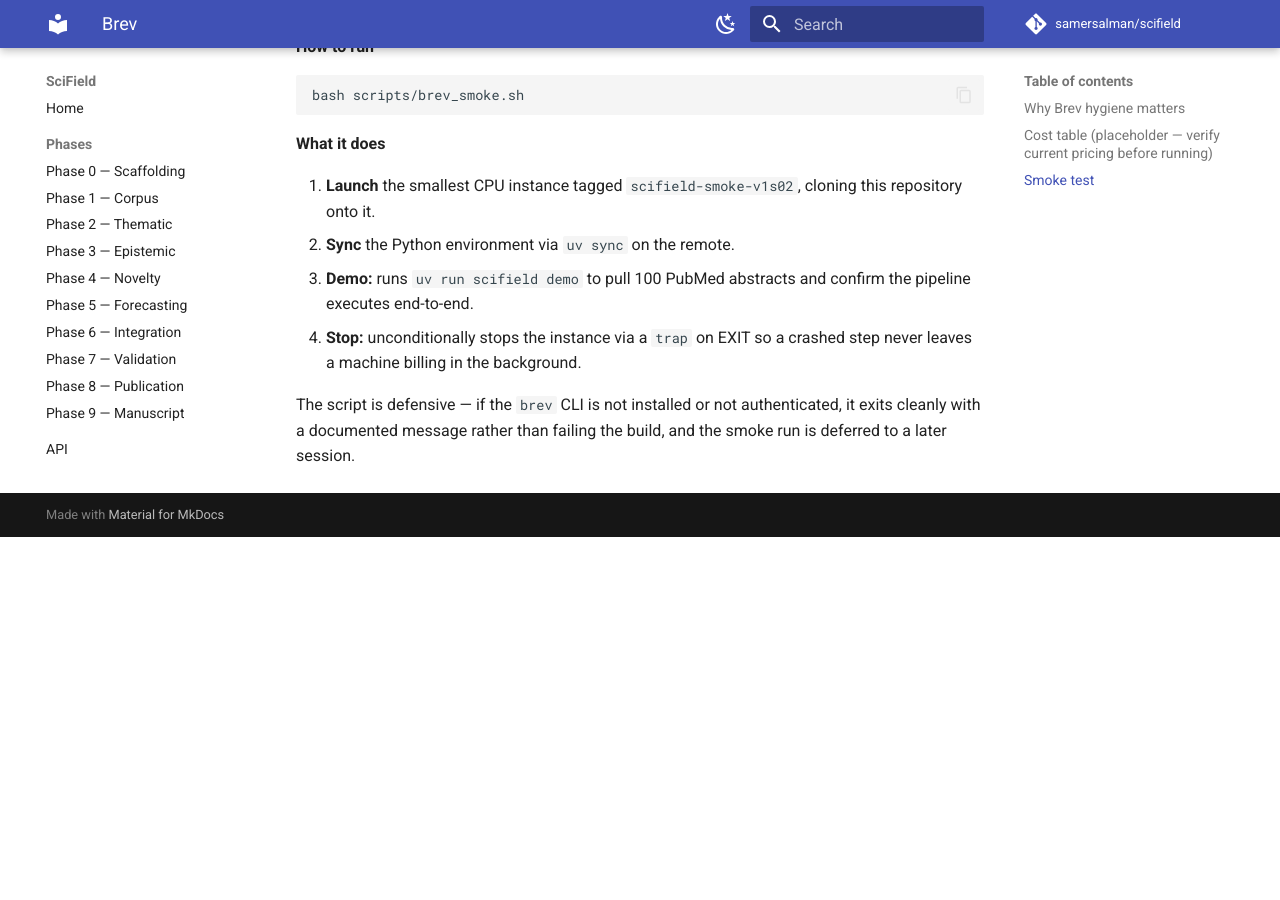
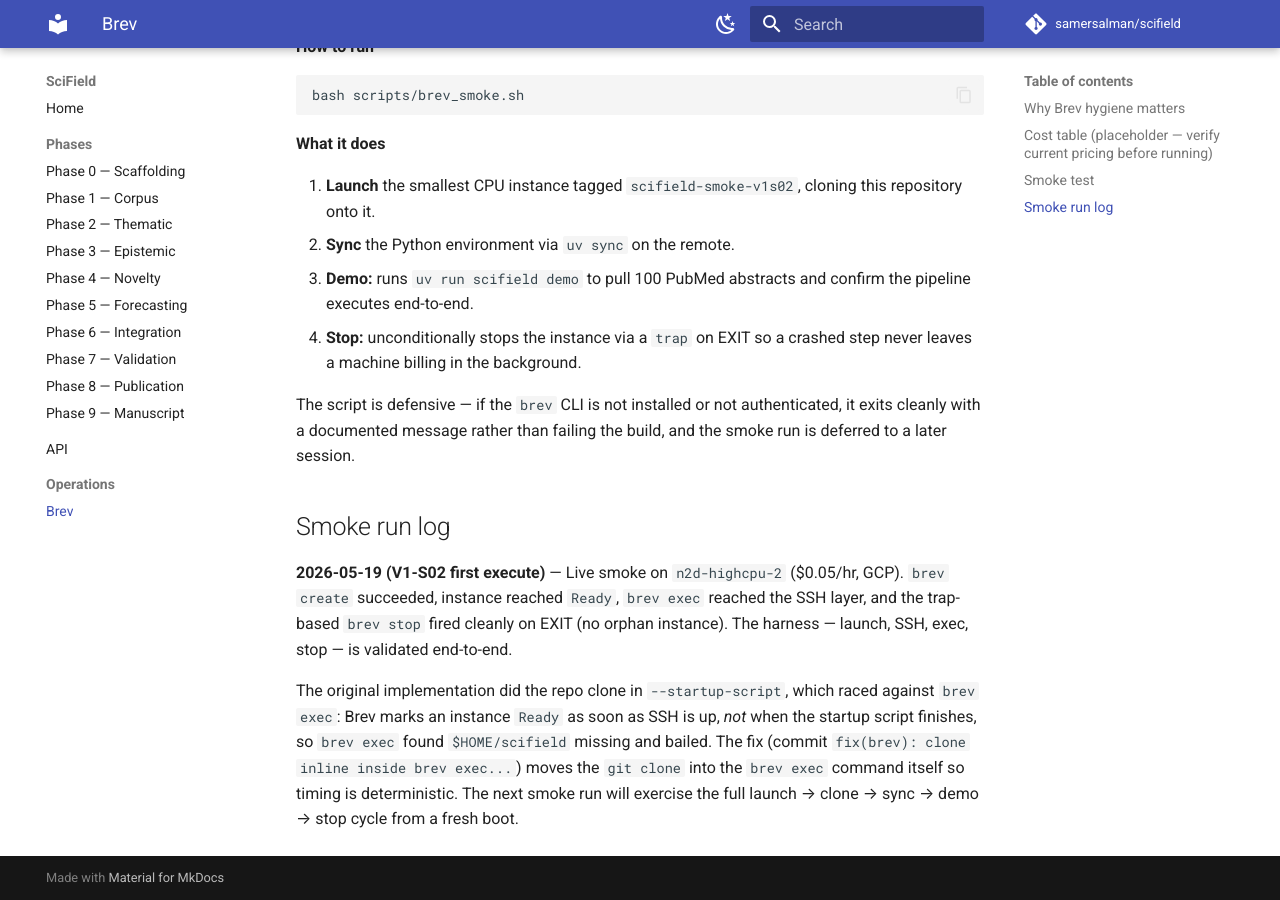
Before and after one commit to samersalman/scifield, an MkDocs documentation site: the page built from docs/operations/brev.md, in a window 1280 px wide and 900 px high, scrolled down 1296 px. Built offline with MkDocs 1.6.1 and Material for MkDocs 9.7.7, drawn with Linux system fonts in a browser that asks for light colours; comment, search, counter and statistics services are not loaded; before the commit the page ends 1833 px from its top, so only the background shows below that.

Commit message:
fix(brev): clone inline inside brev exec, not in --startup-script
Brev marks an instance Ready as soon as SSH comes up, not when the
async --startup-script finishes, so the script's first brev exec was
racing the clone and finding $HOME/scifield missing. Move the git
clone into the brev exec command body so timing is deterministic.
Capture the smoke-run finding in docs/operations/brev.md per the
plan's stop condition.

Co-Authored-By: Claude Opus 4.7 (1M context) <noreply@anthropic.com>

```diff
--- a/docs/operations/brev.md
+++ b/docs/operations/brev.md
@@ -61,3 +61,20 @@ bash scripts/brev_smoke.sh
 The script is defensive — if the `brev` CLI is not installed or not
 authenticated, it exits cleanly with a documented message rather than
 failing the build, and the smoke run is deferred to a later session.
+
+## Smoke run log
+
+**2026-05-19 (V1-S02 first execute)** — Live smoke on `n2d-highcpu-2`
+($0.05/hr, GCP). `brev create` succeeded, instance reached `Ready`,
+`brev exec` reached the SSH layer, and the trap-based `brev stop` fired
+cleanly on EXIT (no orphan instance). The harness — launch, SSH, exec,
+stop — is validated end-to-end.
+
+The original implementation did the repo clone in `--startup-script`,
+which raced against `brev exec`: Brev marks an instance `Ready` as soon
+as SSH is up, *not* when the startup script finishes, so `brev exec`
+found `$HOME/scifield` missing and bailed. The fix (commit
+`fix(brev): clone inline inside brev exec...`) moves the `git clone`
+into the `brev exec` command itself so timing is deterministic. The next
+smoke run will exercise the full launch → clone → sync → demo → stop
+cycle from a fresh boot.
```
Also changed, not shown: 1 other file.
